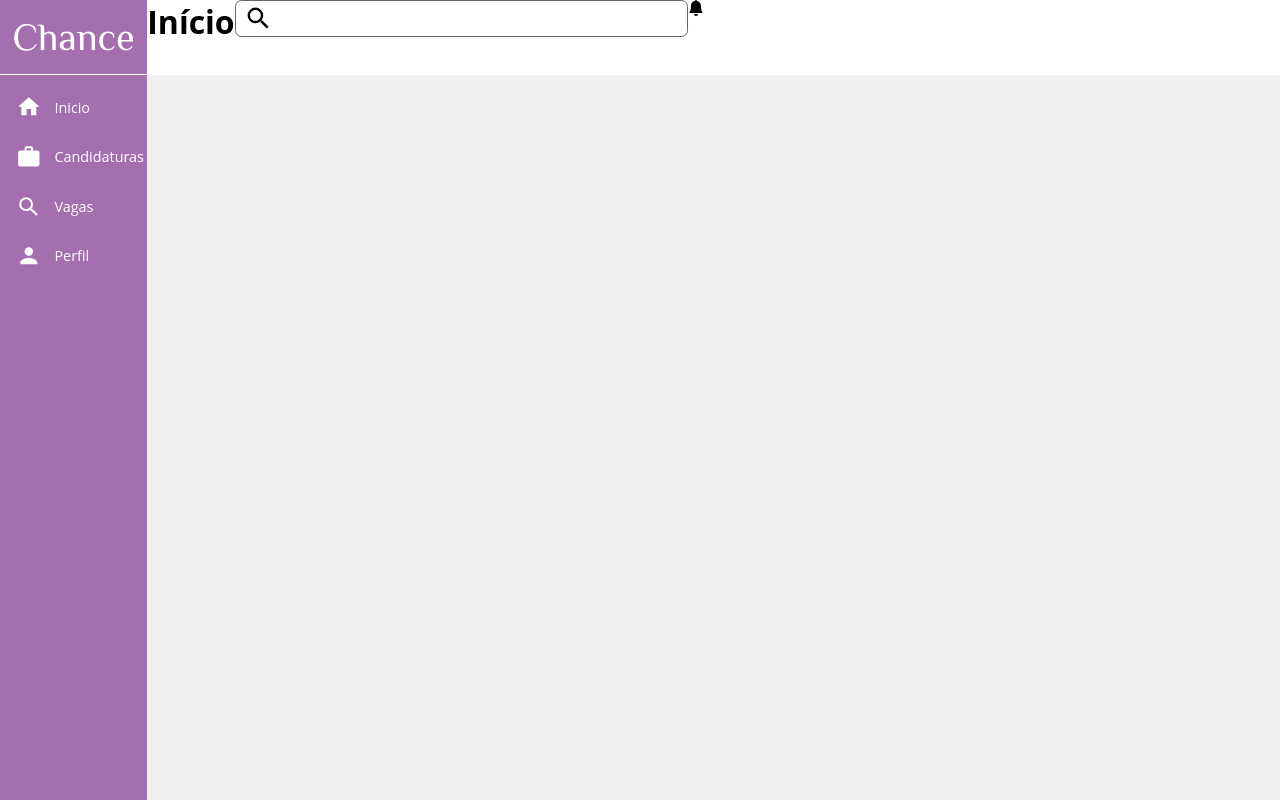
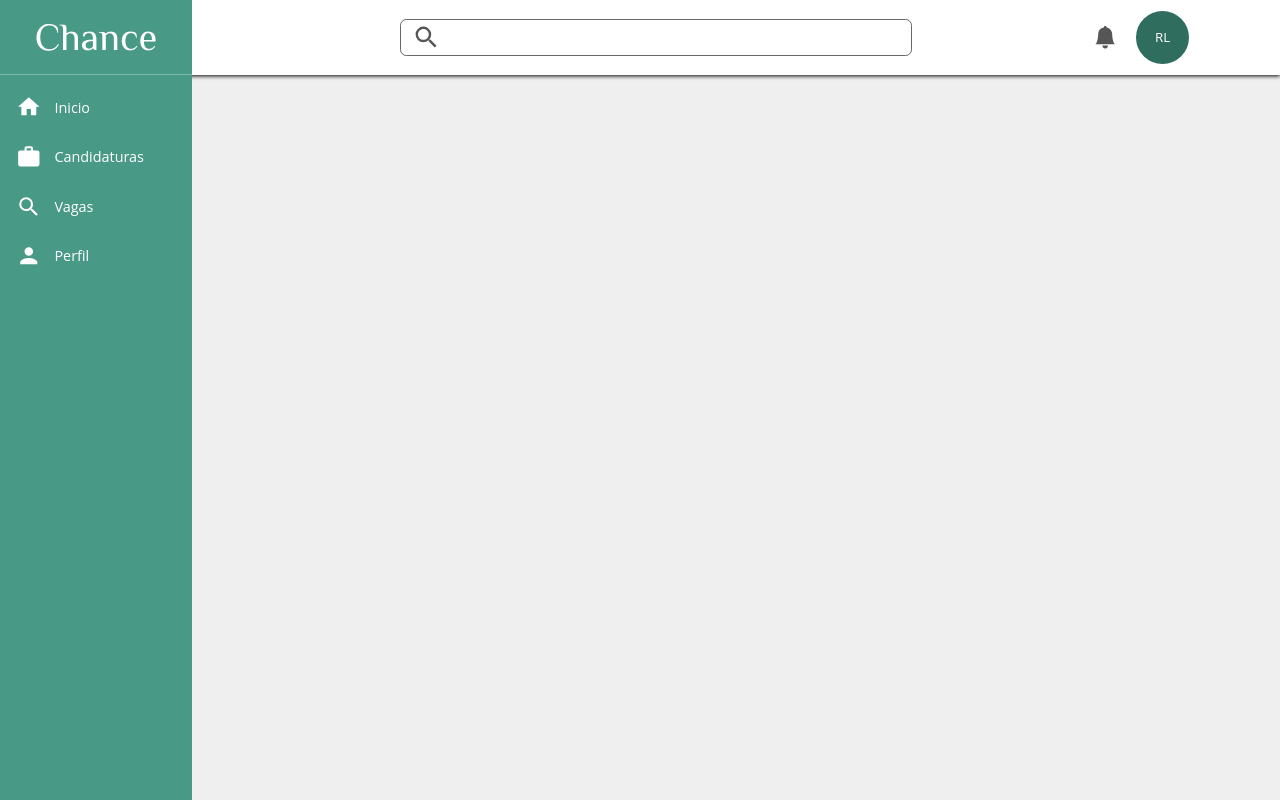
Before and after one commit to Renangenito/chance-agencia-empregos, a React (Create React App) app: page / in a window 1280 px wide. Built offline with nearby package versions, Linux system fonts and the light colour scheme.

Commit message:
Atualizando o projeto!

```diff
--- a/src/components/layout/BarraPesquisa.js
+++ b/src/components/layout/BarraPesquisa.js
@@ -1,17 +1,55 @@
-import React from 'react';
+import React, { useState } from 'react';
 import { MdSearch } from 'react-icons/md';
-import { BsBellFill } from 'react-icons/bs';
+import { BsBellFill, BsPatchExclamation } from 'react-icons/bs';
+import { IoExitOutline } from "react-icons/io5";
+import { BiUserMinus } from "react-icons/bi";
+import { BiUser } from "react-icons/bi";
 import styles from './BarraPesquisa.module.css'
-function BarraPesquisa({pagina}){
-    return(
+function BarraPesquisa({ pagina }) {
+    const [showAbaPerfil, setShowAbaPerfil] = useState(false)
+    const [showNotificacao, setShowNotificacao] = useState(false)
+
+    function handleAbaPerfil() {
+        setShowAbaPerfil(!showAbaPerfil)
+    }
+    function handleNotificacao() {
+        setShowNotificacao(!showNotificacao)
+    }
+
+
+    return (
+
+        <>
             <div className={styles.barraPesquisa}>
-            <h1>{pagina}</h1>
-            <div className={styles.search}>
-                <MdSearch />
-                <input alt='search' type='search' />
+                <h1>{pagina}</h1>
+                <div className={styles.search}>
+                    <MdSearch />
+                    <input alt='search' type='search' />
+                </div>
+                <div className={styles.usuario}>
+                    <BsBellFill onClick={handleNotificacao}/>
+                    <button onClick={handleAbaPerfil} className={styles.barraPesquisa_botao}>RL</button>
+                </div>
             </div>
-                <BsBellFill/>
-            </div>
+            {showAbaPerfil && (
+                <div className={styles.usuario_modal}>
+                    <h5>Conta</h5>
+                    <ul>
+                        <li><BiUser /> Perfil</li>
+                        <li><span><BiUserMinus />Excluir conta</span> </li>
+                        <li><IoExitOutline /> Sair</li>
+                    </ul>
+                </div>
+            )}
+            {showNotificacao&&(
+                 <div className={styles.notificacao_modal}>
+                 <h5>Notificação</h5>
+                 <ul>
+                     <li><p><BsPatchExclamation /> Não há notificação!</p></li>
+                 </ul>
+             </div>
+            )}
+        </>
     )
 }
 
--- a/src/components/layout/BarraPesquisa.module.css
+++ b/src/components/layout/BarraPesquisa.module.css
@@ -2,8 +2,29 @@
 .barraPesquisa{
     width: 100%;
     display: flex;
+    align-items: center;
+    justify-content: space-around;
     height: 75px;
     background-color: #FFF;
+    box-shadow: 0 1px 4px;
+}
+.barraPesquisa h1{
+    width: 10%;
+    color: rgb(87, 86, 86);
+    font-size: 1.5em;
+}
+.barraPesquisa h1:hover{
+    color: #499987;
+    cursor: pointer;
+}
+.barraPesquisa svg{
+    font-size: 1.4em;
+    color: rgb(87, 86, 86);
+}
+.barraPesquisa svg:hover{
+    font-size: 1.4em;
+    color: rgb(119, 118, 118);
+    cursor: pointer;
 }
 
 .search{
@@ -17,9 +38,84 @@
 }
 .search svg{
     font-size: 1.8em;
+    color: rgb(87, 86, 86);
 }
 .search input{
     width: 90%;
     height: 2em;
     border: none;
+    outline: none;
+    font-size: 16px;
 }
+
+.barraPesquisa_botao{
+    display: flex;
+    align-items: center;
+    justify-content: center;
+    width: 4em;
+    height: 4em;
+    background-color: #2f6d5f;
+    color: #FFF;
+    border: none;
+    border-radius: 50%;
+    margin-left: 1.5em;
+}
+.barraPesquisa_botao:hover{
+    cursor: pointer;
+    background-color: #499987;
+}
+.usuario{
+    display: flex;
+    align-items: center;
+}
+
+.usuario_modal{
+    position: absolute;
+    right: 0;
+    margin-right: 5em;
+    background-color: #FFF;
+    box-shadow: 0 0 8px;
+}
+
+.usuario_modal h5, .notificacao_modal h5{
+    width: 90%;
+    margin: auto;
+    padding: 1em;
+    color: dimgray;
+    border-bottom: 1px solid rgba(0, 0, 0, 0.2);
+}
+
+.usuario_modal ul{
+    list-style-type: none;
+}
+
+.usuario_modal ul li, .notificacao_modal ul li{
+    padding: 1em;
+    font-size: .9em;
+}
+.usuario_modal ul li:hover{
+    background-color: rgba(189, 188, 188, 0.1);
+    cursor: pointer;
+}
+
+.usuario_modal ul svg{
+    font-size: 1em;
+}
+.usuario_modal ul li span{
+    color: rgb(212, 32, 32);
+}
+.usuario_modal ul li span svg{
+    font-size: 1.3em;
+    margin-right: .2em;
+}
+
+.notificacao_modal{
+    position: absolute;
+    right: 0;
+    margin-right: 5em;
+    background-color: #FFF;
+    box-shadow: 0 0 8px;
+}
+.notificacao_modal ul{
+    list-style-type: none;
+}
--- a/src/components/layout/NavBar.module.css
+++ b/src/components/layout/NavBar.module.css
@@ -2,9 +2,10 @@
 @import url('https://fonts.googleapis.com/css2?family=Roboto:wght@400;500&display=swap');
 
 .navBar{
-    width: 13%;
+    width: 15%;
     height: 100%;
-    background-color: #a36faf;
+    background-color: #499987;
+    position: fixed;
 }
 
 .navBar_logo{
@@ -14,7 +15,7 @@
     text-align: center;
     color: #FFF;
     padding: .4em 0;
-    border-bottom: 1px solid #fff;
+    border-bottom: 1px solid rgba(255, 255, 255, 0.3);
     margin-bottom: .2em;
 }
 
```
Also changed, not shown: src/components/layout/CardVaga.js (added, +22 -0 lines), src/components/layout/CardVaga.module.css (added, +66 -0 lines).
